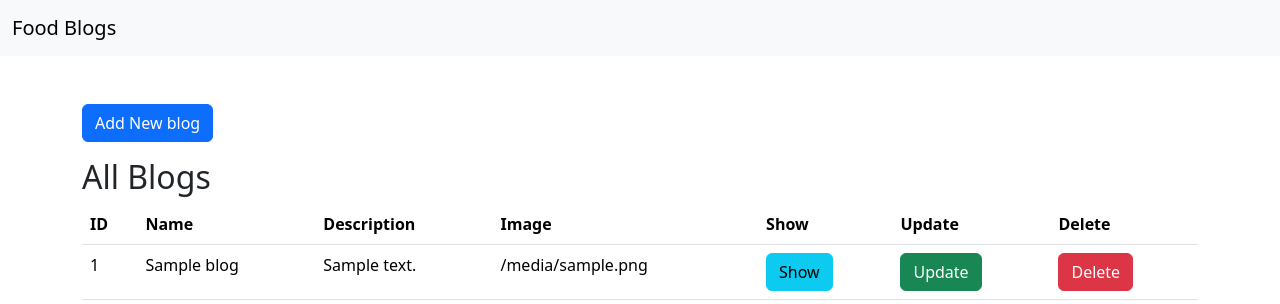
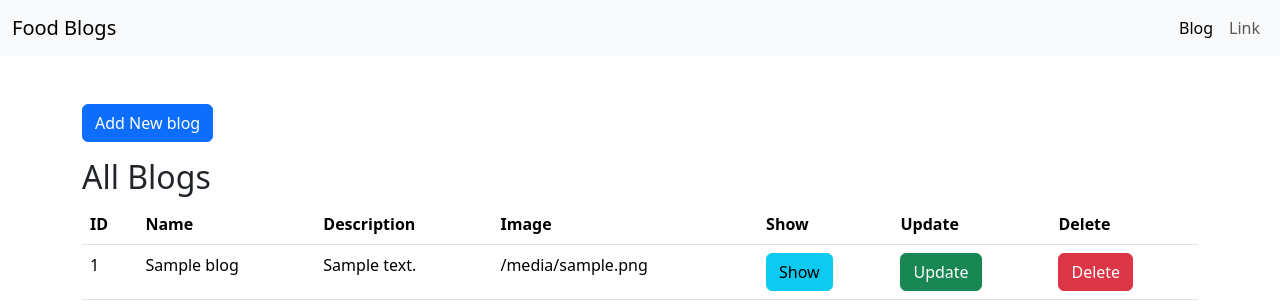
Before and after one commit to Ma7en/iti-flask-lab2, a Flask app: template app/templates/blogs/list.html in a window 1280 px wide. Shown: the top 304 px of the page. Run offline with Flask 3, Linux system fonts and the light colour scheme; the template is opened without the code that fills it: most values are stand-ins (such as "Sample title", 1, 10 or a date in 2020); some libraries are stand-ins or nearby versions.

Commit message:
edit fix

```diff
--- a/app/blogs/__init__.py
+++ b/app/blogs/__init__.py
@@ -1,9 +1,5 @@
 from flask import Blueprint
 
-blogs_blueprint = Blueprint(
-    "blogs",
-    __name__,
-    url_prefix="/blogs",
-)
+blogs_blueprint = Blueprint("blogs", __name__, url_prefix="/blogs")
 
 from app.blogs import views
--- a/app/models.py
+++ b/app/models.py
@@ -24,4 +24,4 @@ class Blogs(db.Model):
 
     @property
     def delete_url(self):
-        return url_for("blogs.delete", blog=self.id)
+        return url_for("blogs.delete", id=self.id)
--- a/app/templates/base.html
+++ b/app/templates/base.html
@@ -25,7 +25,7 @@
     <body>
         <nav class="navbar navbar-expand-lg bg-body-tertiary">
             <div class="container-fluid">
-                <a class="navbar-brand" href="{{ url_for('blogs.list')}}"
+                <a class="navbar-brand" href="{{ url_for('blogs.list') }}"
                     >Food Blogs</a
                 >
 
@@ -47,17 +47,17 @@
                 >
                     <ul class="navbar-nav ms-auto mb-2 mb-lg-0">
                         <li class="nav-item">
-                            <!-- <a
+                            <a
                                 class="nav-link active"
                                 aria-current="page"
                                 href="{{ url_for('blogs.list') }}"
                                 >Blog</a
-                            > -->
+                            >
                         </li>
 
-                        <!-- <li class="nav-item">
+                        <li class="nav-item">
                             <a class="nav-link" href="#">Link</a>
-                        </li> -->
+                        </li>
                     </ul>
                 </div>
             </div>
--- a/app/templates/blogs/list.html
+++ b/app/templates/blogs/list.html
@@ -32,13 +32,38 @@
             <td>{{blog.description }}</td>
             <td>{{blog.image}}</td>
             <td>
-                <a href="" class="btn btn-info">Show</a>
+                <!--
+                    <a
+                    href="{{url_for('blogs.show', id=blog.id)}}"
+                    class="btn btn-info"
+                    >Show</a
+                    >
+                -->
+                <a href="{{blog.show_url}}" class="btn btn-info">Show</a>
             </td>
             <td>
-                <a href="" class="btn btn-success">Update</a>
+                <a
+                    href="{{url_for('blogs.update', id=blog.id)}}"
+                    class="btn btn-success"
+                    >Update</a
+                >
             </td>
             <td>
-                <a href="" class="btn btn-danger">Delete</a>
+                <form action="{{ blog.delete_url }}" method="POST">
+                    <input
+                        type="submit"
+                        value="Delete"
+                        class="btn btn-danger"
+                    />
+                </form>
+
+                <!--
+                    <a
+                    href="{{url_for('blogs.delete', id=blog.id)}}"
+                    class="btn btn-danger"
+                    >Delete</a
+                    >
+                -->
             </td>
         </tr>
         {% endfor %}
--- a/app/templates/blogs/show.html
+++ b/app/templates/blogs/show.html
@@ -6,7 +6,7 @@
 <div class="mb-3 d-flex justify-content-between">
     <h2 class="">Blog Info</h2>
 
-    <a href="{{ url_for('blogs.list')}}" class="btn btn-primary"
+    <a href="{{ url_for('blogs.list') }}" class="btn btn-primary"
         >Back to all Blogs</a
     >
 </div>
@@ -16,9 +16,9 @@
         <div class="col-5">
             <div class="h-100">
                 <img
-                    src="{{blog.image_url}}"
+                    src="{{ blog.image_url }}"
                     class="card-img-top w-100 h-100 object-cover"
-                    alt="{{blog.name}}"
+                    alt="{{ blog.name }}"
                 />
             </div>
         </div>
```
Also changed, not shown: app/blogs/views.py (+10 -7 lines).
